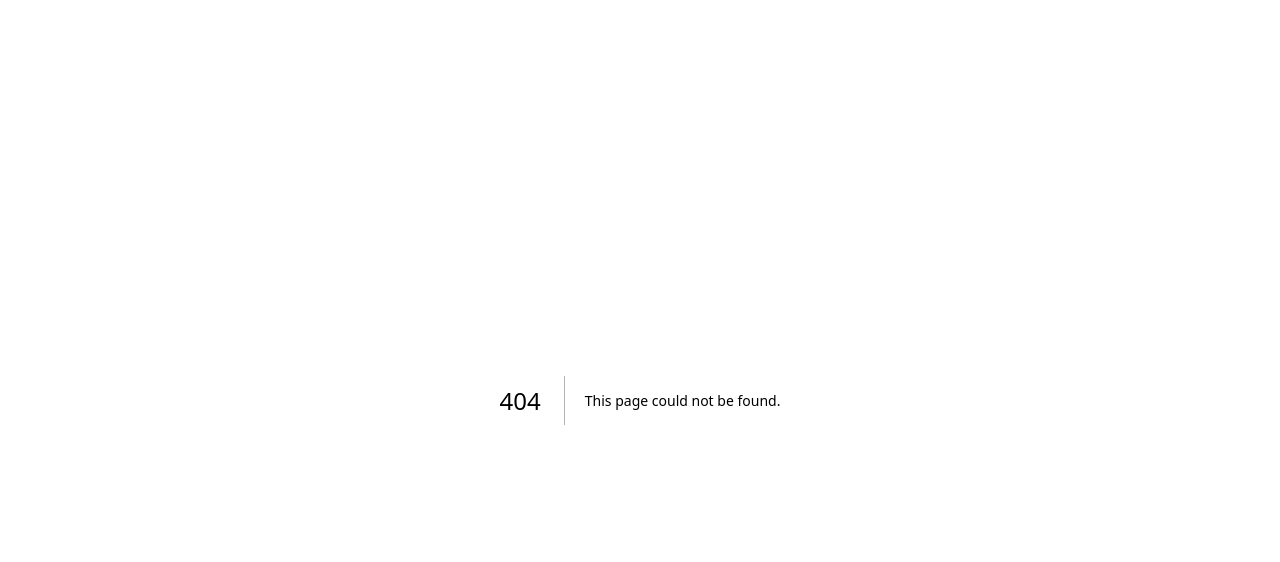
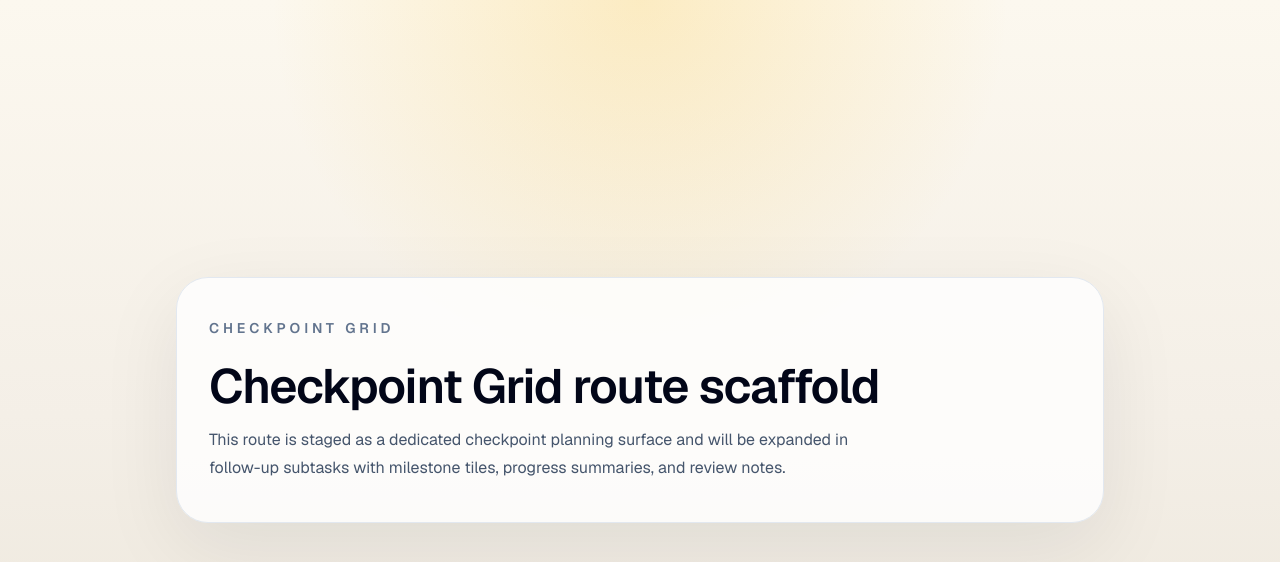
Before and after one commit to iamasx/api-test, a Next.js app: page /checkpoint-grid in a window 1280 px wide. Before the commit this address had no page. Shown: the top 562 px of the page. Built offline with nearby package versions, Linux system fonts and the light colour scheme.

Commit message:
feat: scaffold checkpoint grid route

```diff
--- /dev/null
+++ b/src/app/checkpoint-grid/page.tsx
@@ -0,0 +1,27 @@
+import type { Metadata } from "next";
+
+export const metadata: Metadata = {
+  title: "Checkpoint Grid",
+  description:
+    "Minimal scaffold for the checkpoint-grid planning route.",
+};
+
+export default function CheckpointGridPage() {
+  return (
+    <main className="mx-auto flex min-h-screen w-full max-w-5xl flex-col justify-center px-6 py-12 sm:px-10 lg:px-12">
+      <section className="rounded-[2rem] border border-slate-200 bg-white/80 px-8 py-10 shadow-[0_24px_80px_rgba(15,23,42,0.08)]">
+        <p className="text-sm font-semibold uppercase tracking-[0.28em] text-slate-500">
+          Checkpoint Grid
+        </p>
+        <h1 className="mt-6 max-w-3xl text-4xl font-semibold tracking-tight text-slate-950 sm:text-5xl">
+          Checkpoint Grid route scaffold
+        </h1>
+        <p className="mt-4 max-w-2xl text-base leading-7 text-slate-600">
+          This route is staged as a dedicated checkpoint planning surface and
+          will be expanded in follow-up subtasks with milestone tiles, progress
+          summaries, and review notes.
+        </p>
+      </section>
+    </main>
+  );
+}
```
